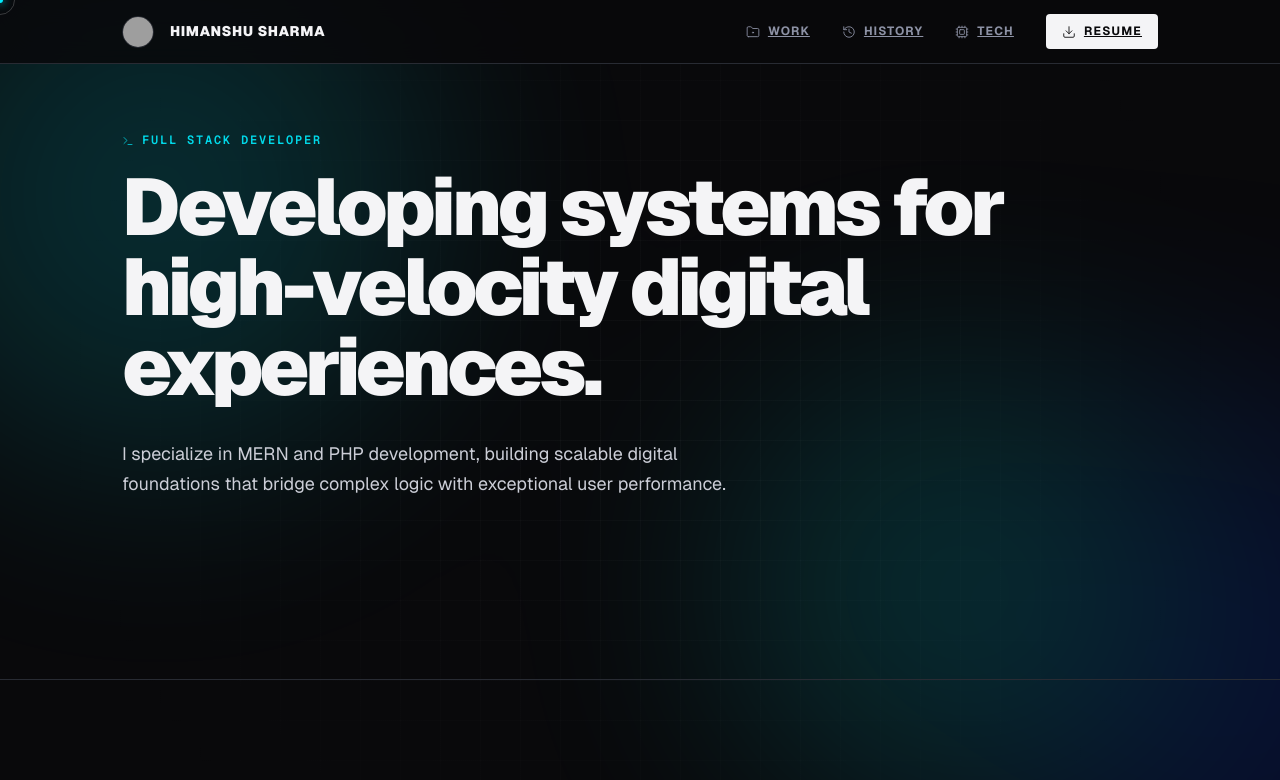
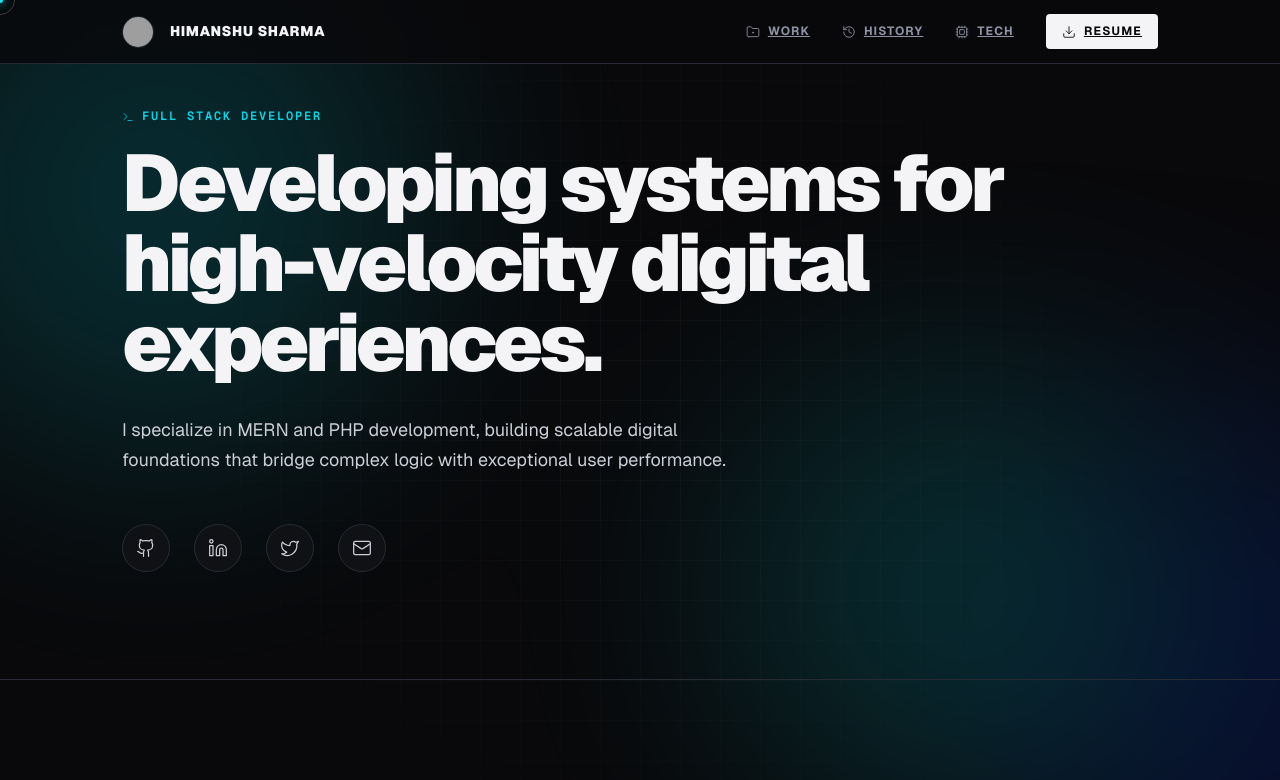
Before and after one commit to hauntedcrewvkr/himanshu_portfolio, a React (Vite) app: page / in a window 1280 px wide. Shown: the top 780 px of the page. Built offline with nearby package versions, Linux system fonts and the light colour scheme; grey boxes are pictures that could not be loaded.

Commit message:
feat: replace redundant hero buttons with interactive magnetic social links

```diff
--- a/src/components/sections/Hero.jsx
+++ b/src/components/sections/Hero.jsx
@@ -1,5 +1,5 @@
 import React from 'react';
-import { ArrowUpRightIcon, TerminalIcon } from 'lucide-react';
+import { TerminalIcon, GithubIcon, LinkedinIcon, TwitterIcon, MailIcon } from 'lucide-react';
 import Magnetic from '../ui/Magnetic';
 
 const Hero = () => (
@@ -15,6 +15,29 @@ const Hero = () => (
         building scalable digital foundations that bridge complex logic with
         exceptional user performance.
       </p>
+
+      <div className="social-links-wrap">
+        <Magnetic>
+          <a href="#" className="social-link" aria-label="GitHub">
+            <GithubIcon size={20} strokeWidth={1.5} />
+          </a>
+        </Magnetic>
+        <Magnetic>
+          <a href="#" className="social-link" aria-label="LinkedIn">
+            <LinkedinIcon size={20} strokeWidth={1.5} />
+          </a>
+        </Magnetic>
+        <Magnetic>
+          <a href="#" className="social-link" aria-label="Twitter">
+            <TwitterIcon size={20} strokeWidth={1.5} />
+          </a>
+        </Magnetic>
+        <Magnetic>
+          <a href="#" className="social-link" aria-label="Email">
+            <MailIcon size={20} strokeWidth={1.5} />
+          </a>
+        </Magnetic>
+      </div>
     </div>
   </section>
 );
--- a/src/styles/components.scss
+++ b/src/styles/components.scss
@@ -93,6 +93,33 @@
   .body-text {
     max-width: 55ch;
     margin-bottom: $space-6;
+  }
+
+  .social-links-wrap {
+    display: flex;
+    gap: $space-4;
+    margin-top: $space-2;
+
+    .social-link {
+      display: flex;
+      align-items: center;
+      justify-content: center;
+      width: 48px;
+      height: 48px;
+      background: var(--surface-200);
+      border: 1px solid var(--border);
+      border-radius: 50%;
+      color: var(--text-200);
+      transition: all 0.3s ease;
+      text-decoration: none;
+
+      &:hover {
+        background: var(--surface-300);
+        border-color: var(--primary);
+        color: var(--primary);
+        box-shadow: 0 0 20px hsl(var(--primary-h) var(--primary-s) var(--primary-l) / 0.15);
+      }
+    }
   }
 }
 
```
